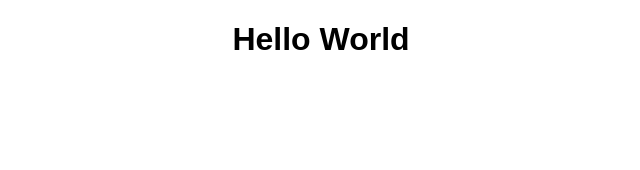
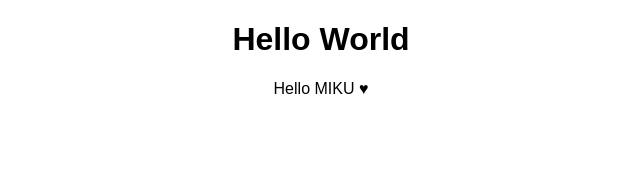
Before and after one commit to mikuweb/React-coding-challenges, a React (Create React App) app: page / in a window 1280 px wide. Shown: the top 170 px of the page, without its empty margins (319-959 px from the left). Built offline with nearby package versions, Linux system fonts and the light colour scheme.

Commit message:
challenge2

```diff
--- a/src/App.js
+++ b/src/App.js
@@ -1,3 +1,4 @@
+import { HelloName } from "./components/HelloName";
 import { HelloWorld } from "./components/HelloWorld";
 import "./styles.css";
 
@@ -5,6 +6,7 @@ export default function App() {
   return (
     <div className="App">
       <HelloWorld />
+      <HelloName name={"MIKU"} />
     </div>
   );
 }
--- /dev/null
+++ b/src/components/HelloName.jsx
@@ -0,0 +1,3 @@
+export const HelloName = (props) => {
+  return <p>Hello {props.name} ♥</p>;
+};
```
